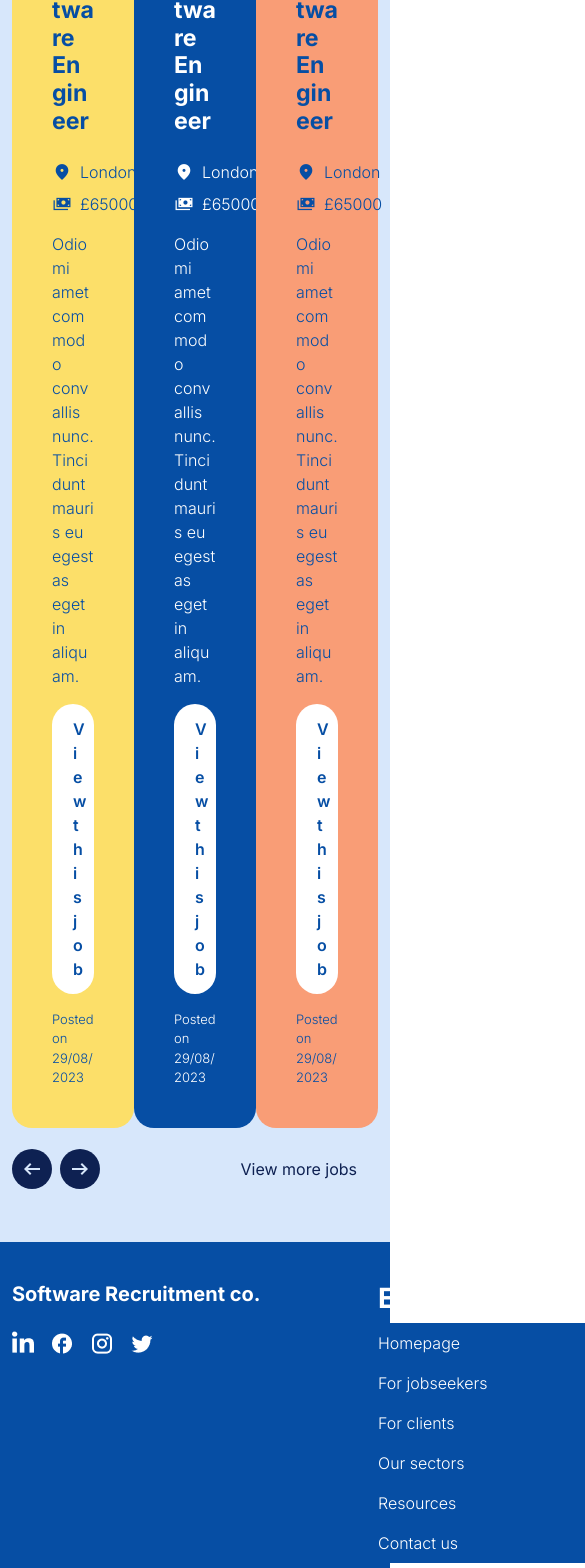
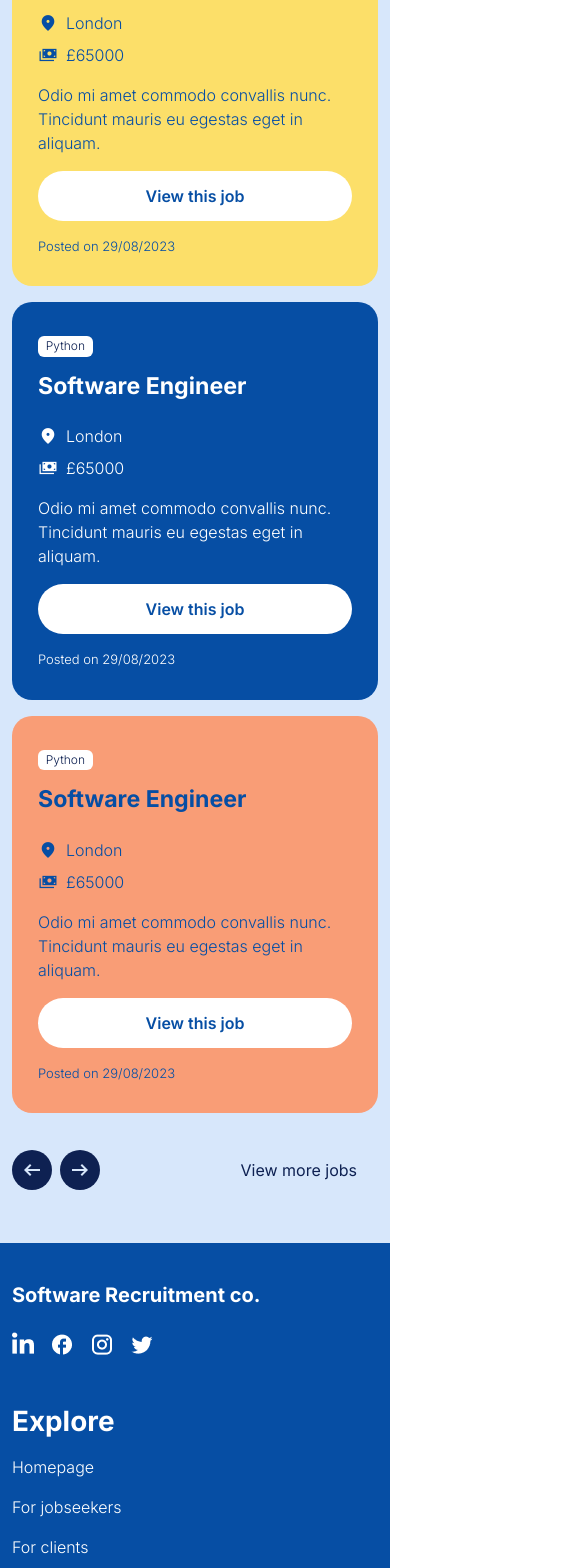
Before and after one commit to aqilahqi/nextjs-bootstrap, a Next.js app: page / in a window 390 px wide. Shown: the part 1263-2831 px from the top of the page, 585 px wide, since content can reach past the window. Built offline with nearby package versions, Linux system fonts and the light colour scheme.

Commit message:
fix responsiveness

```diff
--- a/src/app/components/AppFooter.tsx
+++ b/src/app/components/AppFooter.tsx
@@ -30,8 +30,8 @@ const AppFooter = () => {
   return (
     <div className='footer bg-primary'>
       <div className='container'>
-        <div className='d-flex'>
-          <div className='col-12 col-md-6 col-lg-3'>
+        <div className='row'>
+          <div className='col-12 col-md-6 col-lg-3 mb-5'>
             <h3 className='fw-bold text-white mb-4 fs-5'>
               Software Recruitment co.
             </h3>
@@ -50,7 +50,7 @@ const AppFooter = () => {
               </a>
             </div>
           </div>
-          <div className='col-12 col-md-6 col-lg-3'>
+          <div className='col-12 col-md-6 col-lg-3 mb-3'>
             <h1 className='fw-bold text-white'>Explore</h1>
             <div className='list-group list-group-flush '>
               {exploreLinks.map((explore) => (
@@ -63,7 +63,7 @@ const AppFooter = () => {
               ))}
             </div>
           </div>
-          <div className='col-12 col-md-6 col-lg-3'>
+          <div className='col-12 col-md-6 col-lg-3 mb-3'>
             <h1 className='fw-bold text-white'>Sectors</h1>
             <div className='list-group list-group-flush '>
               {exploreLinks.map((explore) => (
@@ -76,7 +76,7 @@ const AppFooter = () => {
               ))}
             </div>
           </div>
-          <div className='col-12 col-md-6 col-lg-3'>
+          <div className='col-12 col-md-6 col-lg-3 mb-3'>
             <h1 className='fw-bold text-white'>Services</h1>
             <div className='list-group list-group-flush '>
               {exploreLinks.map((explore) => (
--- a/src/app/page.tsx
+++ b/src/app/page.tsx
@@ -58,14 +58,20 @@ const page = () => {
         <div className='latest-jobs bg-light py-5'>
           <div className='container'>
             {/* <JobSlider jobs={jobs} /> */}
-            <div className='d-flex justify-content-between'>
+            <div className='row justify-content-center justify-content-xl-between'>
               {jobs.map((job, index = 1) => (
-                <Job
-                  {...job}
-                  color={
-                    index % 2 ? 'primary' : index % 3 ? 'tertiary' : 'secondary'
-                  }
-                />
+                <div className='mb-3 col-12 col-md-6 col-xl d-flex justify-content-center'>
+                  <Job
+                    {...job}
+                    color={
+                      index % 2
+                        ? 'primary'
+                        : index % 3
+                        ? 'tertiary'
+                        : 'secondary'
+                    }
+                  />
+                </div>
               ))}
             </div>
             <div className='d-flex mt-3 justify-content-between'>
--- a/src/app/styles/globals.scss
+++ b/src/app/styles/globals.scss
@@ -73,7 +73,10 @@ button {
             }
         }
         .card-body {
-            padding: 40px;
+            padding: 30px 26px;
+            @include media-breakpoint-up(lg) {
+                padding: 40px;
+            }
         }
     }
 }
```
